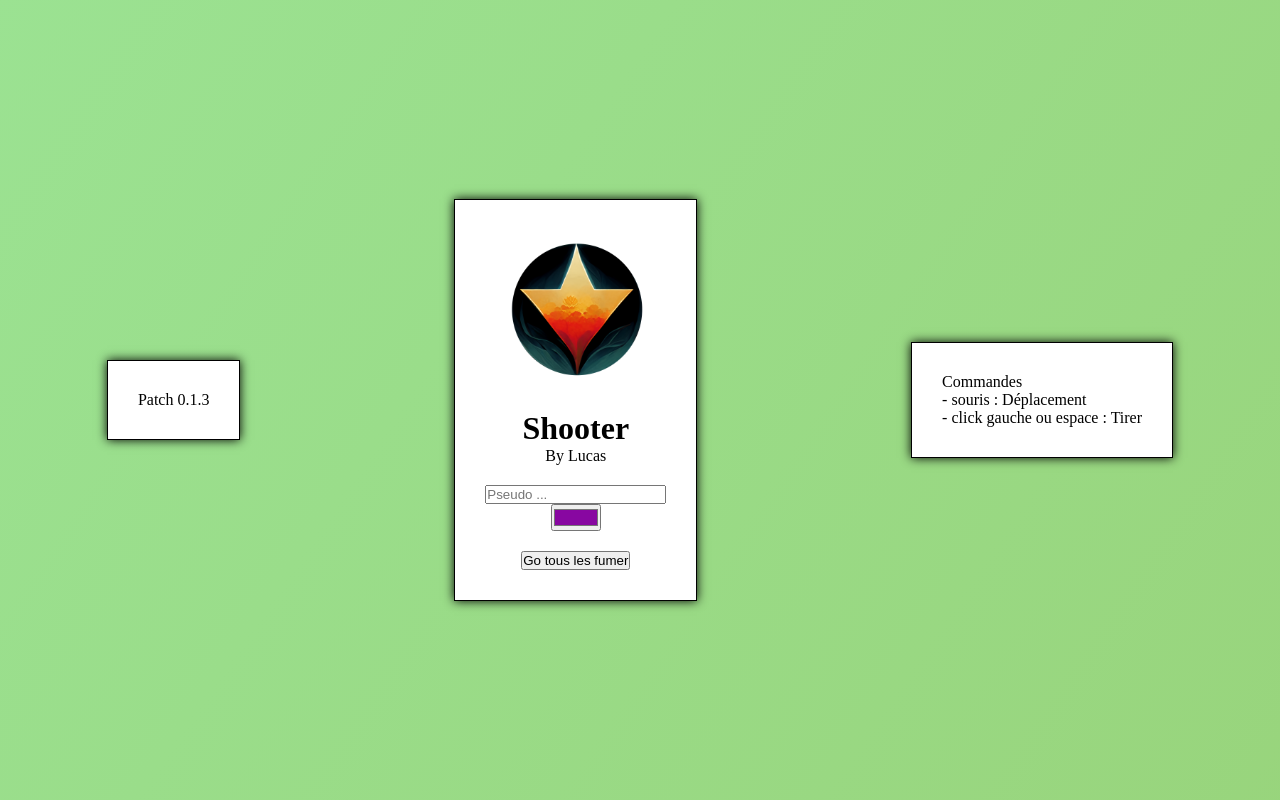
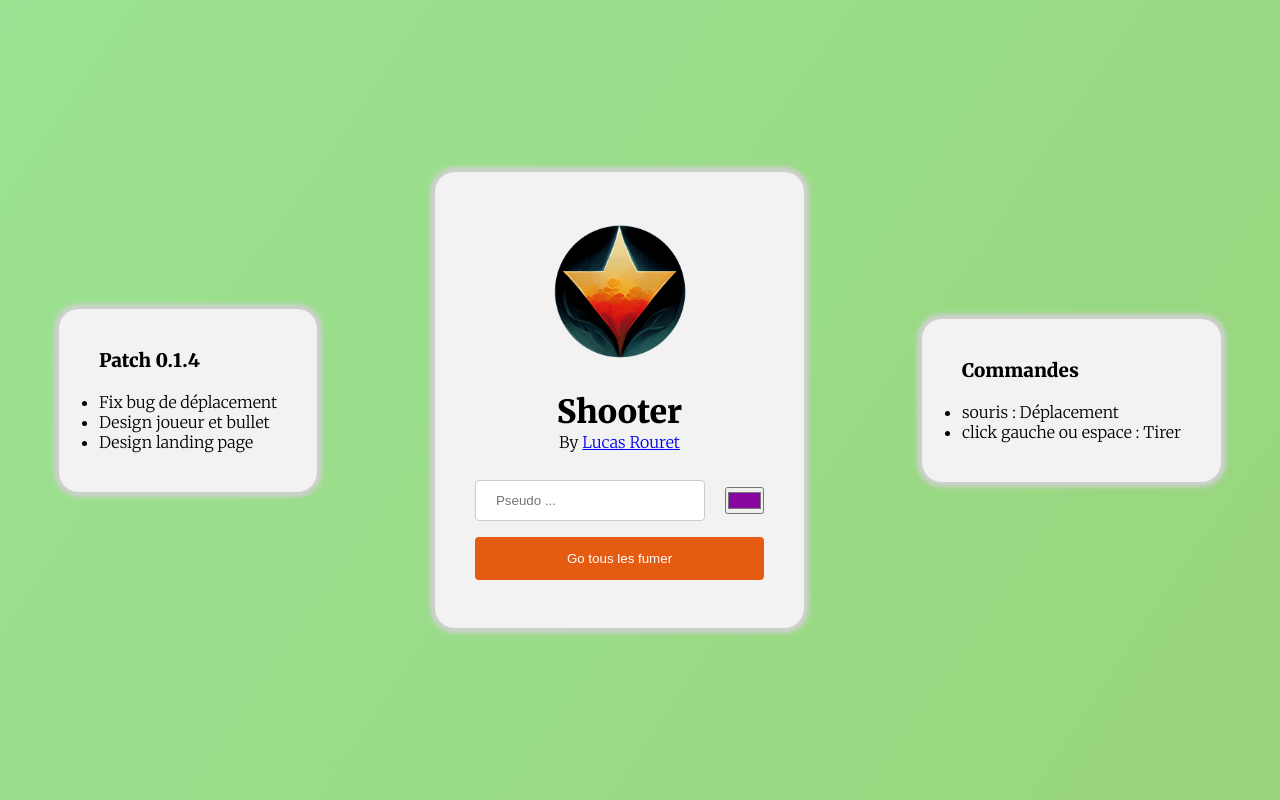
Before and after one commit to Rouret/hero.io, a website built with webpack: page views/index.html in a window 1280 px wide. Built offline with nearby package versions, Linux system fonts and the light colour scheme; no server answers; files whose address does not match are found by name.

Commit message:
uupdate version et patch note

```diff
--- a/views/index.html
+++ b/views/index.html
@@ -11,6 +11,8 @@
 
 <body>
 <style type="text/css">
+    @import url('https://fonts.googleapis.com/css2?family=Merriweather:wght@300;900&display=swap');
+
     * {
         padding: 0;
         margin: 0;
@@ -21,10 +23,34 @@
     }
 
     .box {
-            border: 1px solid black;
-            box-shadow: 0 0 10px black;
-            padding: 30px;
-            background: #fff;
+        background: #f2f2f2;
+        overflow: hidden;
+        border-radius: 20px;
+        box-shadow: 0 0 5px 5px #d0d0d0;
+        padding: 40px;
+        font-family: 'Merriweather', serif;
+        text-align: justify;
+        color: black;
+    }
+
+    input[type=text] {
+        width: 100%;
+        padding: 12px 20px;
+        margin: 8px 0;
+        display: inline-block;
+        border: 1px solid #ccc;
+        border-radius: 4px;
+        box-sizing: border-box;
+    }
+
+    button {
+        width: 100%;
+        background-color: rgb(229, 91, 17);
+        color: white;
+        padding: 14px 20px;
+        margin: 8px 0;
+        border: none;
+        border-radius: 4px;
     }
 
     #landing {
@@ -104,34 +130,52 @@
         margin-bottom: 20px;
     }
 
+    .ml-2 {
+        margin-left: 20px;
+    }
+
     .center {
+        align-items: center;
+    }
+
+    .row {
+        display: flex;
+        flex-direction: row;
+        justify-content: space-around;
         align-items: center;
     }
 </style>
 <canvas id="app"></canvas>
 <div id="landing">
-
-        <div id="patch" class="box">
-            Patch 0.1.3<br>
+    <div class="box" id="patch">
+        <h3>Patch 0.1.4</h3><br>
+        <ul>
+            <li>Fix bug de déplacement</li>
+            <li>Design joueur et bullet</li>
+            <li>Design landing page</li>
+        </ul>
     </div>
-        <div id="landing-content" class="box center">
-            <img src="assets/shooter_logo.png" alt="logo" class="mb-2" width="160" height="160">
+    <div class="box center" id="landing-content">
+        <img alt="logo" class="mb-2" height="160" src="assets/shooter_logo.png" width="160">
         <h1>Shooter</h1>
-            <span class="mb-2">By Lucas</span>
-            <input type="text" id="name" placeholder="Pseudo ..." autocomplete="off">
-            <input type="color" id="color" value="#000000" class="mb-2">
+        <span class="mb-2">By <a href="https://github.com/rouret" target="_blank">Lucas Rouret</a></span>
+        <div class="row">
+            <input autocomplete="off" id="name" placeholder="Pseudo ..." type="text">
+            <input class="ml-2" id="color" type="color" value="#000000">
+        </div>
         <button id="start">Go tous les fumer</button>
     </div>
-        <div id="settings" class="box">
-            Commandes<br>
-            <p> - souris : Déplacement</p>
-            <p> - click gauche ou espace : Tirer</p>
+    <div class="box" id="settings">
+        <h3>Commandes</h3><br>
+        <ul>
+            <li>souris : Déplacement</li>
+            <li>click gauche ou espace : Tirer</li>
+        </ul>
     </div>
-
 </div>
-    <img src="assets/player_run.png" id="player_run" style="display: none;">
-    <img src="assets/gun.png" id="gun" style="display: none;">
-    <img src="assets/bullet.png" id="bullet" style="display: none;">
+<img id="player_run" src="assets/player_run.png" style="display: none;">
+<img id="gun" src="assets/gun.png" style="display: none;">
+<img id="bullet" src="assets/bullet.png" style="display: none;">
 <script src="/socket.io/socket.io.js"></script>
 <script src="js/main.js"></script>
 </body>
```
Lines whose indentation alone changed are shown as unchanged.
